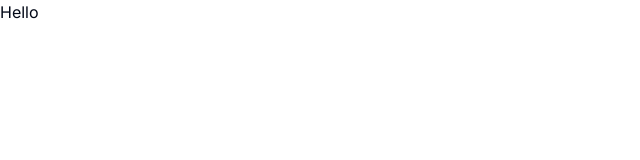
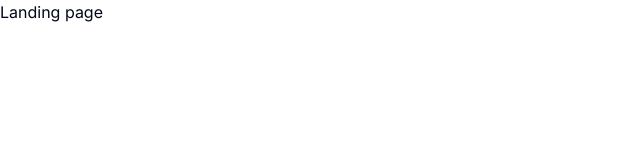
Before and after one commit to xuniorss/ai-saas, a Next.js app: page / in a window 1280 px wide. Shown: the top 160 px of the page, without its empty margins (0-640 px from the left). Built offline with nearby package versions, Linux system fonts and the light colour scheme.

Commit message:
feat:Folder Setup

```diff
--- /dev/null
+++ b/src/app/(dashboard)/(routes)/dashboard/page.tsx
@@ -0,0 +1,3 @@
+export default function DashboardPage() {
+   return <div>dash</div>
+}
--- /dev/null
+++ b/src/app/(landing)/page.tsx
@@ -0,0 +1,3 @@
+export default function LandingPage() {
+   return <div>Landing page</div>
+}
--- a/src/app/globals.css
+++ b/src/app/globals.css
@@ -1,6 +1,12 @@
 @tailwind base;
 @tailwind components;
 @tailwind utilities;
+
+html,
+body,
+:root {
+   height: 100%;
+}
 
 @layer base {
    :root {
--- a/src/app/layout.tsx
+++ b/src/app/layout.tsx
@@ -7,8 +7,8 @@ import { ReactNode } from 'react'
 const inter = Inter({ subsets: ['latin'] })
 
 export const metadata: Metadata = {
-   title: 'Create Next App',
-   description: 'Generated by create next app',
+   title: 'Genius',
+   description: 'AI Plataform',
 }
 
 export default function RootLayout({ children }: { children: ReactNode }) {
--- a/src/app/page.tsx
+++ /dev/null
@@ -1,3 +0,0 @@
-export default function Home() {
-   return <p>Hello</p>
-}
```
Lines whose indentation alone changed are shown as unchanged.
